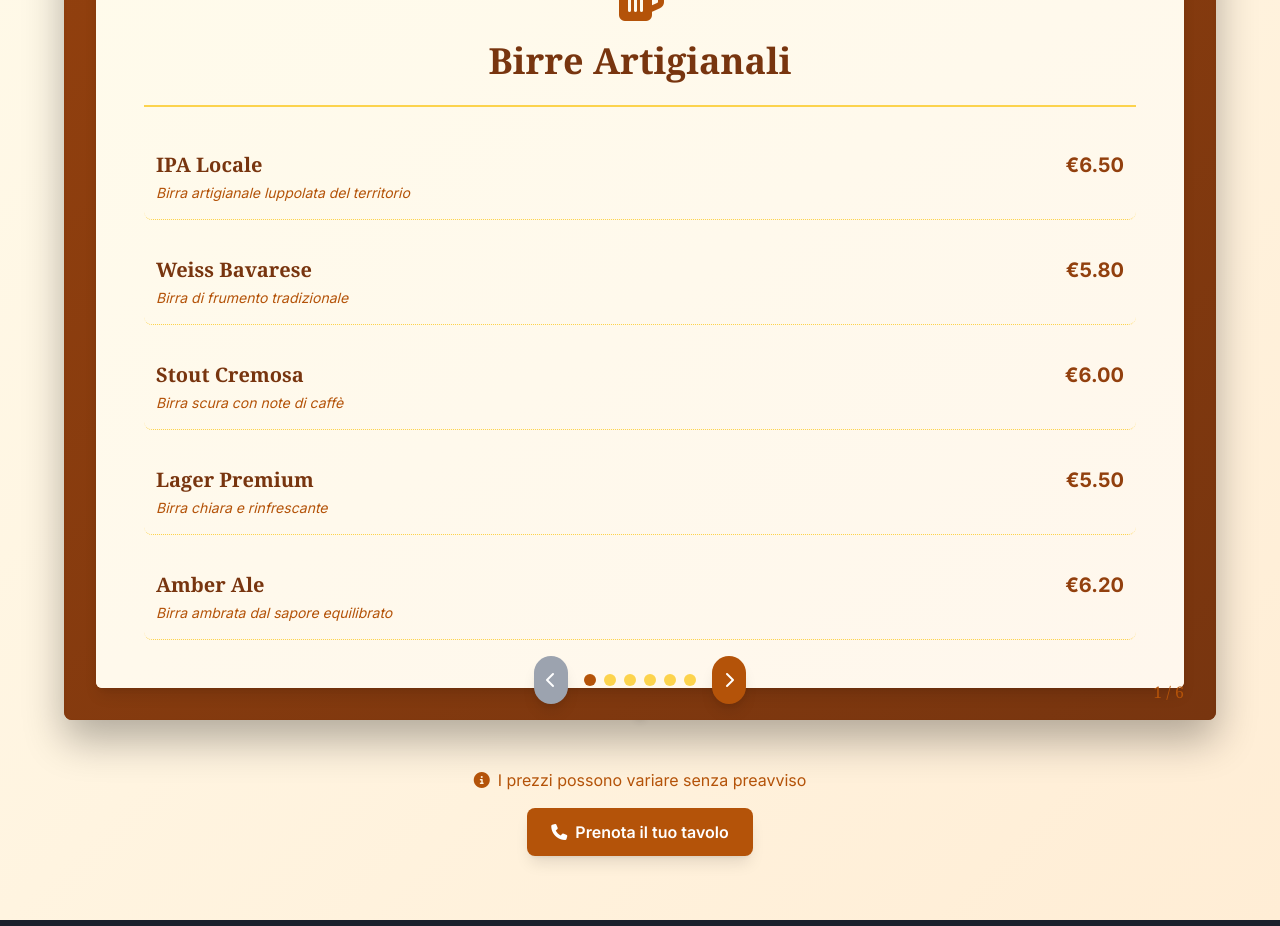
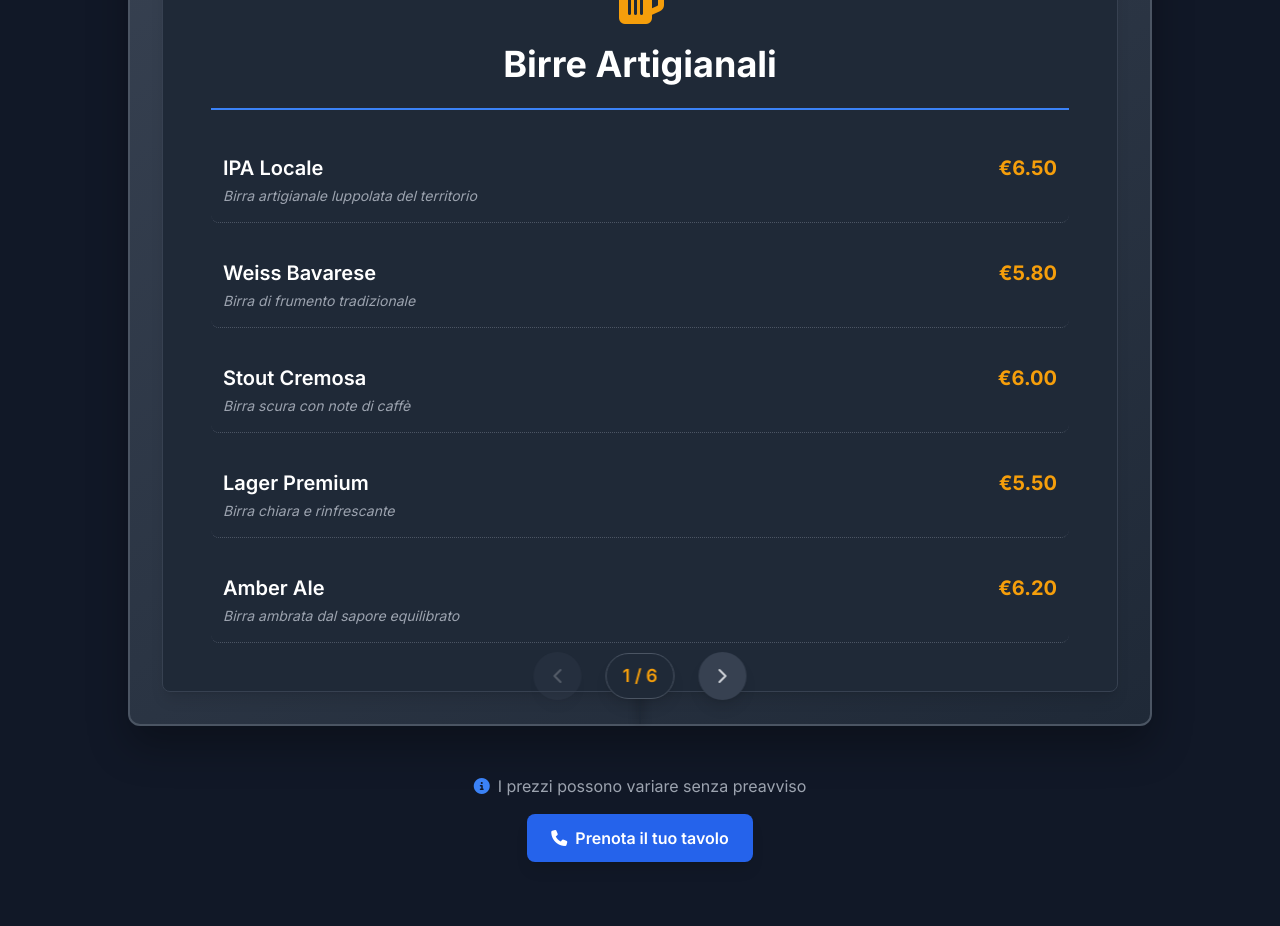
Before and after one commit to DavideGrieco/comixandmore, a Next.js app: page /menu in a window 1280 px wide. Shown: the part 400-1326 px from the top of the page. Built offline with nearby package versions, Linux system fonts and the light colour scheme.

Commit message:
Migliora design menu con colori coerenti e animazioni realistiche

```diff
--- a/src/app/globals.css
+++ b/src/app/globals.css
@@ -193,10 +193,11 @@ body {
    MENU BOOK STYLES
    -------------------------------------- */
 .book-container {
-  background: linear-gradient(145deg, #92400e, #78350f);
+  background: linear-gradient(145deg, #374151, #1f2937);
+  border: 2px solid #4b5563;
   box-shadow:
     0 20px 40px rgba(0,0,0,0.3),
-    inset 0 1px 0 rgba(255,255,255,0.1);
+    inset 0 1px 0 rgba(59, 130, 246, 0.1);
 }
 
 .book-container::before {
@@ -206,22 +207,46 @@ body {
   left: 50%;
   width: 2px;
   height: 100%;
-  background: linear-gradient(to bottom, #451a03, #78350f, #451a03);
+  background: linear-gradient(to bottom, #1f2937, #374151, #1f2937);
   transform: translateX(-50%);
   box-shadow: 0 0 10px rgba(0,0,0,0.5);
 }
 
-/* Effetto carta per le pagine */
-.bg-cream {
-  background:
-    radial-gradient(circle at 20% 80%, rgba(120, 53, 15, 0.1) 0%, transparent 50%),
-    radial-gradient(circle at 80% 20%, rgba(146, 64, 14, 0.1) 0%, transparent 50%),
-    linear-gradient(135deg, #fef7ed 0%, #fed7aa 100%);
+/* Prospettiva per l'effetto 3D */
+.perspective-1000 {
+  perspective: 1000px;
 }
 
-/* Animazione flip della pagina */
-.rotateY-180 {
-  transform: rotateY(180deg);
+/* Pagina del libro con animazione flip */
+.book-page {
+  transform-style: preserve-3d;
+  transition: transform 0.6s cubic-bezier(0.4, 0.0, 0.2, 1);
+}
+
+.book-page.flipping {
+  transform: rotateY(-15deg) scale(0.95);
+}
+
+.page-content {
+  backface-visibility: hidden;
+  transform: translateZ(0);
+}
+
+/* Frecce di navigazione eleganti */
+.nav-arrow {
+  @apply bg-gray-700 hover:bg-brand-blue text-gray-300 hover:text-white
+         p-3 rounded-full shadow-lg transition-all duration-300
+         transform hover:scale-110 hover:shadow-xl;
+}
+
+.nav-arrow:hover {
+  box-shadow: 0 0 20px rgba(59, 130, 246, 0.3);
+}
+
+/* Contatore pagina */
+.page-counter {
+  @apply bg-gray-800 px-4 py-2 rounded-full border border-gray-600
+         shadow-lg backdrop-blur-sm;
 }
 
 /* Stile per il font serif nelle pagine del menu */
--- a/src/app/menu/page.tsx
+++ b/src/app/menu/page.tsx
@@ -103,7 +103,7 @@ export default function MenuPage() {
       setTimeout(() => {
         setCurrentPage(currentPage + 1);
         setIsFlipping(false);
-      }, 300);
+      }, 600);
     }
   };
 
@@ -113,7 +113,7 @@ export default function MenuPage() {
       setTimeout(() => {
         setCurrentPage(currentPage - 1);
         setIsFlipping(false);
-      }, 300);
+      }, 600);
     }
   };
 
@@ -123,7 +123,7 @@ export default function MenuPage() {
       setTimeout(() => {
         setCurrentPage(pageIndex);
         setIsFlipping(false);
-      }, 300);
+      }, 600);
     }
   };
 
@@ -133,53 +133,49 @@ export default function MenuPage() {
     <>
       <Navbar />
 
-      <main className="pt-28 pb-16 bg-gradient-to-br from-amber-50 to-orange-100 min-h-screen">
+      <main className="pt-28 pb-16 bg-gray-900 text-gray-100 min-h-screen">
         <div className="container mx-auto px-4 sm:px-6 lg:px-8">
           {/* Breadcrumb */}
           <nav
             aria-label="Breadcrumb"
-            className="text-sm text-gray-600 mb-6"
+            className="text-sm text-gray-400 mb-6"
             data-aos="fade-up"
           >
-            <Link href="/" className="hover:text-amber-700 transition-colors">
+            <Link href="/" className="hover:text-brand-blue transition-colors">
               Home
             </Link>
             <span className="mx-2">/</span>
-            <span className="text-amber-800 font-medium">Menu</span>
+            <span className="text-brand-yellow font-medium">Menu</span>
           </nav>
 
           {/* Titolo */}
           <div className="text-center mb-12" data-aos="fade-down">
-            <h1 className="text-4xl md:text-5xl font-bold text-amber-900 mb-4">
-              Il Nostro Menu
+            <h1 className="text-4xl md:text-5xl font-bold text-white mb-4">
+              Il Nostro <span className="text-brand-blue">Menu</span>
             </h1>
-            <p className="text-lg text-amber-700 max-w-2xl mx-auto">
+            <p className="text-lg text-gray-300 max-w-2xl mx-auto">
               Scopri le nostre specialità sfogliando il menu come un vero libro
             </p>
           </div>
 
           {/* Libro Menu */}
-          <div className="max-w-6xl mx-auto">
+          <div className="max-w-5xl mx-auto perspective-1000">
             <div
-              className="relative bg-amber-900 rounded-lg shadow-2xl p-8 book-container"
+              className="relative book-container rounded-xl shadow-2xl p-8"
               data-aos="zoom-in"
               data-aos-delay="200"
             >
-              {/* Copertina del libro */}
-              <div className="absolute inset-0 bg-gradient-to-br from-amber-800 to-amber-900 rounded-lg shadow-inner"></div>
-
-              {/* Pagina del menu */}
-              <div className={`relative bg-cream rounded-md shadow-lg min-h-[600px] transition-all duration-300 ${isFlipping ? 'transform rotateY-180' : ''}`}>
-                <div className="absolute inset-0 bg-gradient-to-br from-amber-50 to-orange-50 rounded-md"></div>
-
+              {/* Pagina del menu con effetto flip */}
+              <div className={`book-page ${isFlipping ? 'flipping' : ''}`}>
+                <div className="page-content bg-gray-800 rounded-lg shadow-lg min-h-[600px] border border-gray-700">
                   {/* Contenuto della pagina */}
-                <div className="relative p-8 md:p-12 h-full">
+                  <div className="p-8 md:p-12 h-full">
                     {/* Header della categoria */}
-                  <div className="text-center mb-8 border-b-2 border-amber-300 pb-6">
-                    <div className="text-5xl text-amber-700 mb-4">
+                    <div className="text-center mb-8 border-b-2 border-brand-blue pb-6">
+                      <div className="text-5xl text-brand-yellow mb-4">
                         <i className={`fas ${currentCategory.icon}`}></i>
                       </div>
-                    <h2 className="text-3xl md:text-4xl font-bold text-amber-900 font-serif">
+                      <h2 className="text-3xl md:text-4xl font-bold text-white">
                         {currentCategory.title}
                       </h2>
                     </div>
@@ -189,22 +185,22 @@ export default function MenuPage() {
                       {currentCategory.items.map((item, index) => (
                         <div
                           key={item.name}
-                        className="flex justify-between items-start border-b border-dotted border-amber-300 pb-4 hover:bg-amber-50/50 rounded-lg p-3 transition-colors"
+                          className="flex justify-between items-start border-b border-dotted border-gray-600 pb-4 hover:bg-gray-700/30 rounded-lg p-3 transition-colors"
                           data-aos="fade-up"
                           data-aos-delay={index * 100}
                         >
                           <div className="flex-1">
-                          <h3 className="text-xl font-semibold text-amber-900 mb-1 font-serif">
+                            <h3 className="text-xl font-semibold text-white mb-1">
                               {item.name}
                             </h3>
                             {item.description && (
-                            <p className="text-amber-700 text-sm italic">
+                              <p className="text-gray-400 text-sm italic">
                                 {item.description}
                               </p>
                             )}
                           </div>
                           <div className="text-right ml-4">
-                          <span className="text-xl font-bold text-amber-800">
+                            <span className="text-xl font-bold text-brand-yellow">
                               {item.price}
                             </span>
                           </div>
@@ -213,60 +209,51 @@ export default function MenuPage() {
                     </div>
                   </div>
                 </div>
+              </div>
 
               {/* Controlli di navigazione */}
-              <div className="absolute bottom-4 left-1/2 transform -translate-x-1/2 flex items-center space-x-4">
+              <div className="absolute bottom-6 left-1/2 transform -translate-x-1/2 flex items-center space-x-6">
                 <button
                   onClick={prevPage}
                   disabled={currentPage === 0}
-                  className="bg-amber-700 hover:bg-amber-600 disabled:bg-gray-400 disabled:cursor-not-allowed text-white p-3 rounded-full shadow-lg transition-colors"
+                  className="nav-arrow nav-arrow-left disabled:opacity-30 disabled:cursor-not-allowed"
                   aria-label="Pagina precedente"
                 >
-                  <i className="fas fa-chevron-left"></i>
+                  <svg width="24" height="24" viewBox="0 0 24 24" fill="none" xmlns="http://www.w3.org/2000/svg">
+                    <path d="M15 18L9 12L15 6" stroke="currentColor" strokeWidth="2" strokeLinecap="round" strokeLinejoin="round"/>
+                  </svg>
                 </button>
 
-                {/* Indicatori pagina */}
-                <div className="flex space-x-2">
-                  {menuData.map((_, index) => (
-                    <button
-                      key={index}
-                      onClick={() => goToPage(index)}
-                      className={`w-3 h-3 rounded-full transition-colors ${
-                        index === currentPage
-                          ? 'bg-amber-700'
-                          : 'bg-amber-300 hover:bg-amber-500'
-                      }`}
-                      aria-label={`Vai alla pagina ${index + 1}`}
-                    />
-                  ))}
+                {/* Numerazione pagina */}
+                <div className="page-counter">
+                  <span className="text-brand-yellow font-semibold text-lg">
+                    {currentPage + 1} / {totalPages}
+                  </span>
                 </div>
 
                 <button
                   onClick={nextPage}
                   disabled={currentPage === totalPages - 1}
-                  className="bg-amber-700 hover:bg-amber-600 disabled:bg-gray-400 disabled:cursor-not-allowed text-white p-3 rounded-full shadow-lg transition-colors"
+                  className="nav-arrow nav-arrow-right disabled:opacity-30 disabled:cursor-not-allowed"
                   aria-label="Pagina successiva"
                 >
-                  <i className="fas fa-chevron-right"></i>
+                  <svg width="24" height="24" viewBox="0 0 24 24" fill="none" xmlns="http://www.w3.org/2000/svg">
+                    <path d="M9 18L15 12L9 6" stroke="currentColor" strokeWidth="2" strokeLinecap="round" strokeLinejoin="round"/>
+                  </svg>
                 </button>
-              </div>
-
-              {/* Numero pagina */}
-              <div className="absolute bottom-4 right-8 text-amber-700 font-serif">
-                {currentPage + 1} / {totalPages}
               </div>
             </div>
           </div>
 
           {/* Informazioni aggiuntive */}
           <div className="text-center mt-12" data-aos="fade-up" data-aos-delay="400">
-            <p className="text-amber-700 mb-4">
-              <i className="fas fa-info-circle mr-2"></i>
+            <p className="text-gray-400 mb-4">
+              <i className="fas fa-info-circle mr-2 text-brand-blue"></i>
               I prezzi possono variare senza preavviso
             </p>
             <Link
               href="/#contatti"
-              className="inline-block bg-amber-700 hover:bg-amber-600 text-white font-semibold px-6 py-3 rounded-lg transition-colors shadow-lg"
+              className="inline-block bg-brand-blue hover:bg-blue-600 text-white font-semibold px-6 py-3 rounded-lg transition-colors shadow-lg"
             >
               <i className="fas fa-phone mr-2"></i>
               Prenota il tuo tavolo
```
Lines whose indentation alone changed are shown as unchanged.
